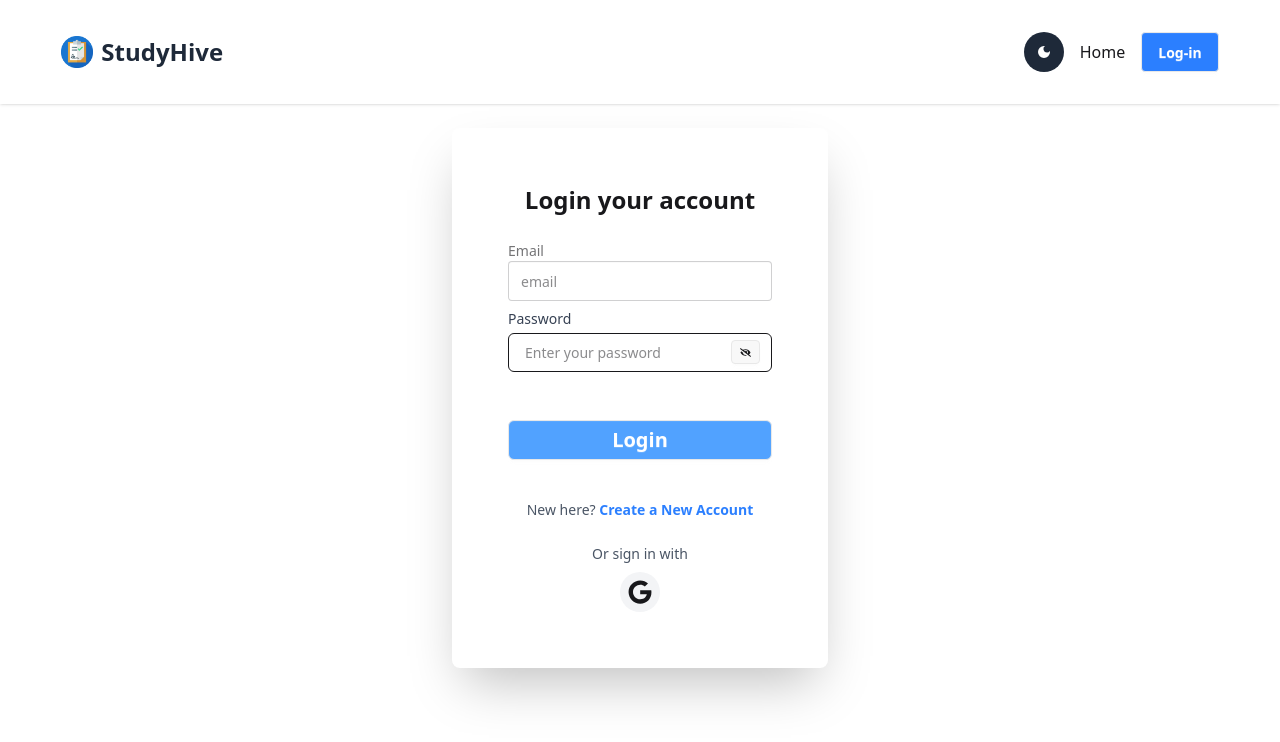
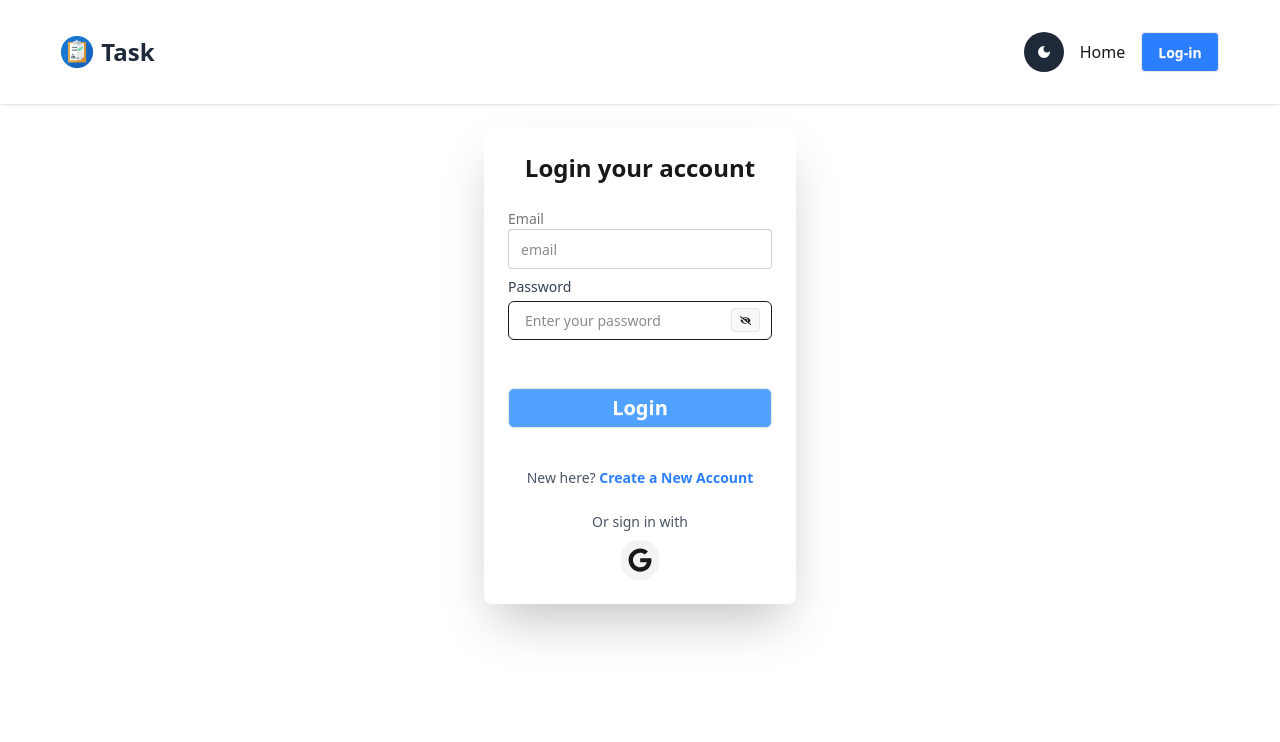
Before and after one commit to Takmim00/Task-Managements, a React (Vite) app: page /login in a window 1280 px wide. Shown: the top 742 px of the page. Built offline with nearby package versions, Linux system fonts and the light colour scheme; no server answers.

Commit message:
name added

```diff
--- a/src/component/shared/Navbar.jsx
+++ b/src/component/shared/Navbar.jsx
@@ -28,7 +28,7 @@ const Navbar = () => {
         <div className="flex-1">
           <Link to="/" className="flex gap-2 items-center">
             <img src={task} alt="" className="h-8" />
-            <p className="text-2xl font-semibold text-gray-800">StudyHive</p>
+            <p className="text-2xl font-semibold text-gray-800">Task</p>
           </Link>
         </div>
         <div className=" flex items-center">
--- a/src/pages/authentication/Login.jsx
+++ b/src/pages/authentication/Login.jsx
@@ -42,8 +42,8 @@ const Login = () => {
       <ToastContainer />
 
       <div className=" flex justify-center items-center my-6">
-        <div className="flex flex-col lg:flex-row bg-white shadow-2xl rounded-lg  py-6 ">
-          <div className=" p-8">
+        <div className=" bg-white shadow-2xl rounded-lg   py-6 ">
+          <div className=" ">
             <h2 className="text-2xl font-semibold text-center">
               Login your account
             </h2>
--- a/src/pages/authentication/Register.jsx
+++ b/src/pages/authentication/Register.jsx
@@ -80,7 +80,7 @@ const Register = () => {
     <div>
       <ToastContainer />
       <div className=" flex justify-center items-center my-6">
-        <div className="flex flex-col lg:flex-row bg-white shadow-2xl rounded-lg  mx-auto  ">
+        <div className="  bg-white shadow-2xl rounded-lg  mx-auto  ">
           <div className=" p-8">
             <h2 className="text-2xl font-semibold text-center">
               Register your account
```
